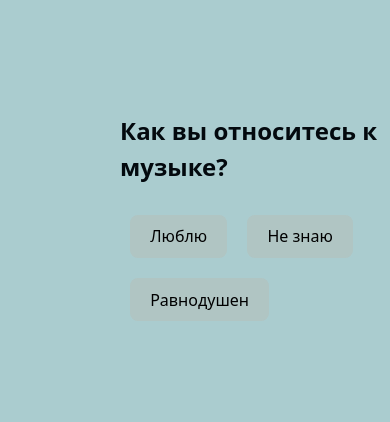
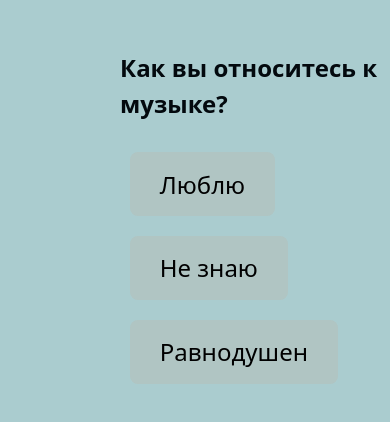
Before and after one commit to jfeldman777/tuai, a React (Vite) app: page / in a window 390 px wide. Shown: the part 310-732 px from the top of the page. Built offline with nearby package versions, Linux system fonts and the light colour scheme.

Commit message:
Initialize React + TypeScript + Vite project with Capacitor for mobile development. Added essential configuration files, project structure, and basic components. Included .gitignore for logs and build artifacts, ESLint configuration for code quality, and initial Android setup with Gradle files.

```diff
--- a/src/index.css
+++ b/src/index.css
@@ -1,7 +1,7 @@
 :root {
   font-family: system-ui, Avenir, Helvetica, Arial, sans-serif;
   line-height: 1.5;
-  font-weight: 400;
+  font-weight: 600;
 
   color-scheme: light dark;
   color: rgba(255, 255, 255, 0.87);
@@ -31,15 +31,15 @@ body {
 }
 
 h1 {
-  font-size: 3.2em;
-  line-height: 1.1;
+  font-size: 3.5em;
+  line-height: 1.2;
 }
 
 button {
   border-radius: 8px;
   border: 1px solid transparent;
   padding: 0.6em 1.2em;
-  font-size: 1em;
+  font-size: 1.5em;
   font-weight: 500;
   font-family: inherit;
   background-color: #798753;
```
